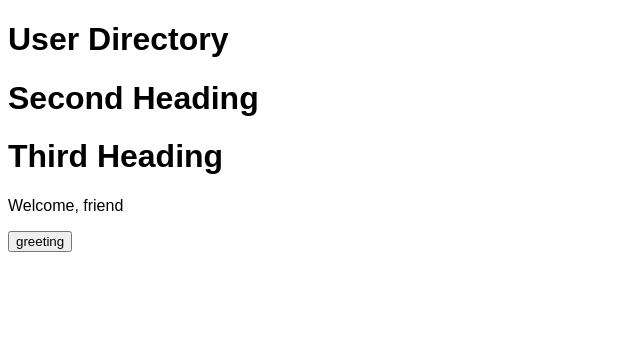
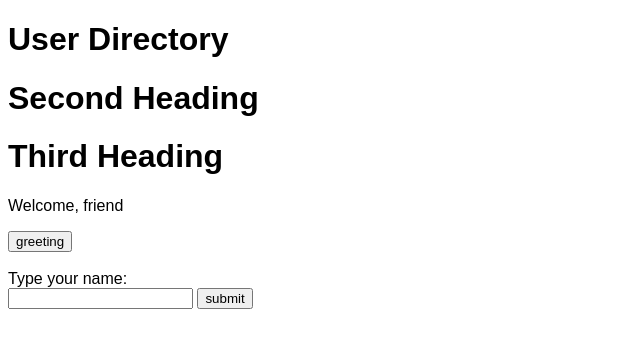
Before and after one commit to mansipatel1/user-directory, a plain HTML site: page index.html in a window 1280 px wide. Shown: the whole page, without its empty margins (0-640 px from the left). Drawn offline with Linux system fonts and the light colour scheme.

Commit message:
Added a form that lets us type and allows to intput text to change the heading name

```diff
--- a/index.html
+++ b/index.html
@@ -13,8 +13,18 @@
   <h1>Third Heading</h1>
   <p>Welcome, friend</p>
 
+<button class="greeting">greeting</button>
+<br>
+<br>
 
-<button class="greeting">greeting</button>
+<form>
+<label> Type your name: <br></label>
+<input type  = "text" name = "Name" id ="txtName"/>
+<input type ="button" value = "submit" onclick = "changeName()"/>
+</form>
+
+
+
 <script src="index.js"></script>
 </body>
 </html>
--- a/index.js
+++ b/index.js
@@ -9,4 +9,10 @@ function changeText(ev) {
 
 }
 
+const txtName = document.getElementById("txtName");
+const txtOutput = Document.getElementById("txtOutput");
+
+function changeName() {
+    heading.textContent = txtName.value;
+}
 button.addEventListener('click', changeText);
```
